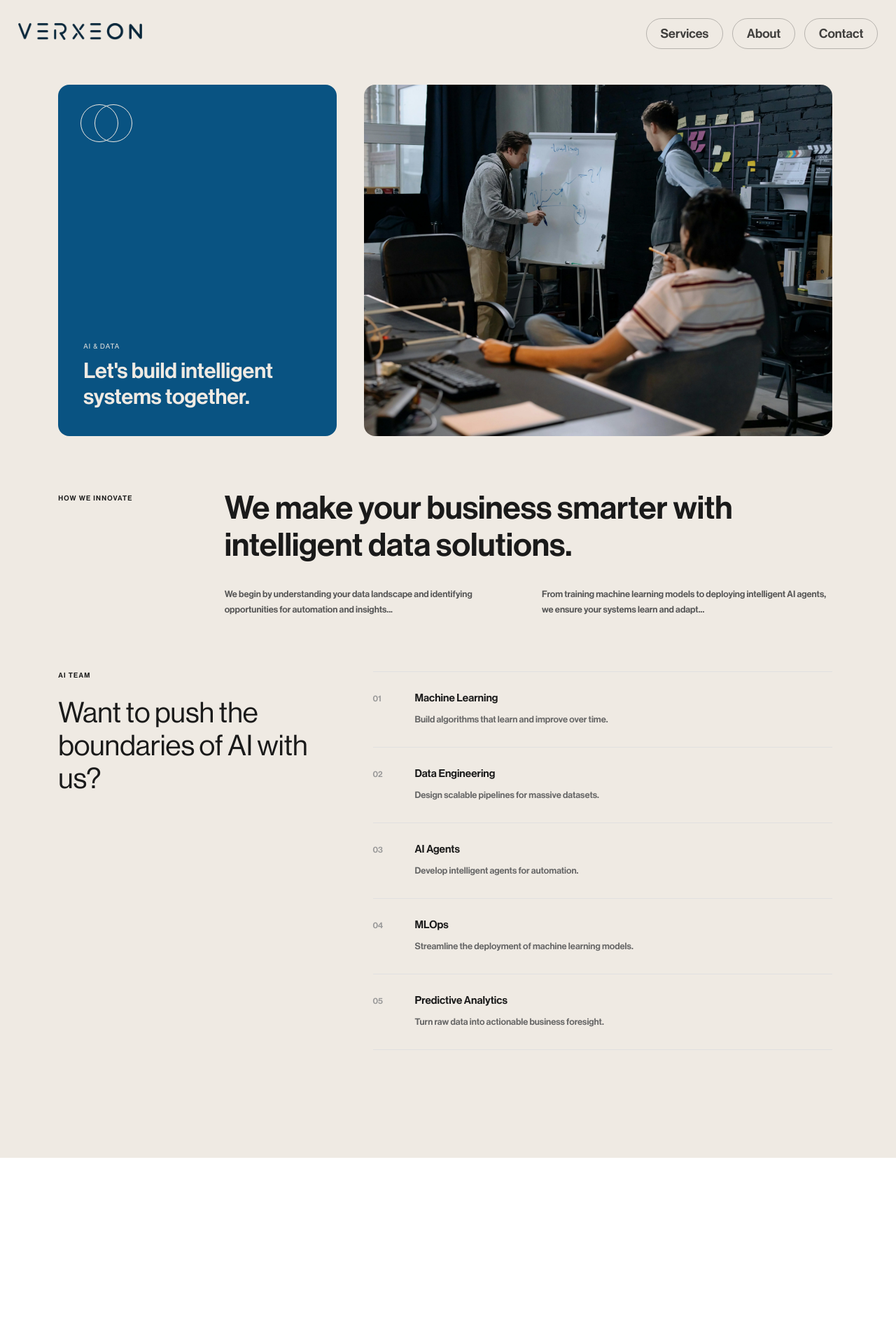
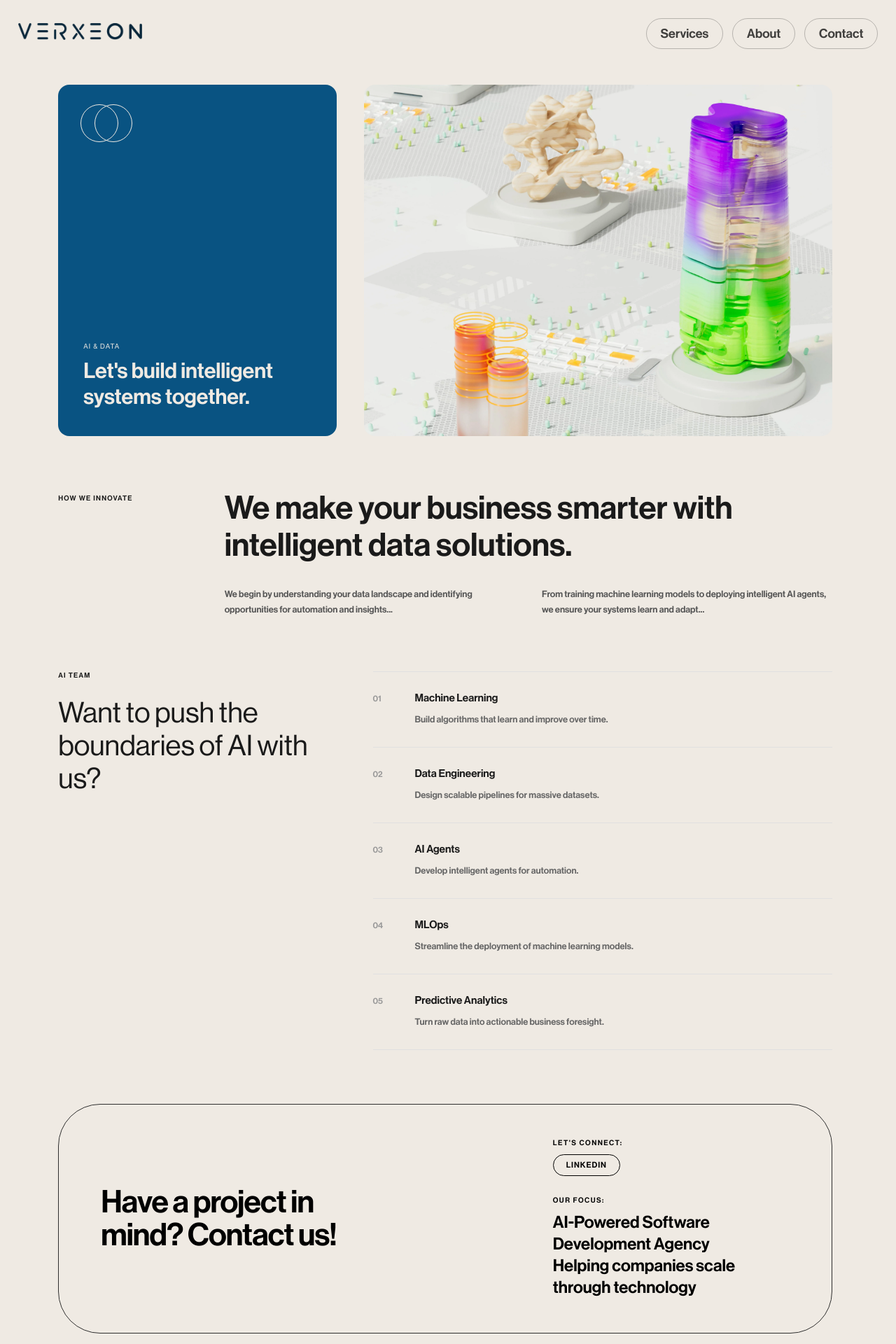
Before and after one commit to Amirshahzad422/verxeon, a Next.js app: page /services/ai in a window 1280 px wide. Shown: the top 1920 px of the page at 70% size. Built offline with nearby package versions, Linux system fonts and the light colour scheme.

Commit message:
feat: add ServicePageTemplate with supporting styles and services data configuration

```diff
--- a/src/app/services/page.css
+++ b/src/app/services/page.css
@@ -581,7 +581,7 @@
 }
 
 /* Column 2 — Circle */
-/* .contact-cta__circle-wrap {
+.contact-cta__circle-wrap {
     position: relative;
     display: flex;
     justify-content: center;
@@ -589,10 +589,10 @@
     width: 100%;
     height: 100%;
     /* background-color: red; */
-    /* cursor: none; */
-/* } */
+    cursor: none;
+}
 
-/* .contact-cta__cursor-circle {
+.contact-cta__cursor-circle {
     position: absolute;
     width: 160px;
     height: 160px;
@@ -609,22 +609,22 @@
     pointer-events: none;
     top: 0;
     left: 0;
-} */
+}
 
-/* .contact-cta__circle-arrow {
+.contact-cta__circle-arrow {
     font-size: 1.4rem;
     color: #efeae3;
     align-self: flex-end;
     line-height: 1;
-} */
+}
 
-/* .contact-cta__circle-label {
+.contact-cta__circle-label {
     font-size: 1rem;
     font-weight: 700;
     color: #efeae3;
     letter-spacing: 0.12em;
     text-transform: uppercase;
-} */
+}
 
 /* Column 3 — Info */
 .contact-cta__info {
--- a/src/components/ServicePageTemplate.jsx
+++ b/src/components/ServicePageTemplate.jsx
@@ -1,3 +1,5 @@
+import CircleCursorInit from "./CircleCursorInit";
+
 export default function ServicePageTemplate({ data }) {
     const { hero, howWeWork, career } = data;
     return (
@@ -9,7 +11,7 @@ export default function ServicePageTemplate({ data }) {
                         <h2>{hero.heading}</h2>
                     </div>
                     <div className="right">
-                        <img src="/images/services/strategy.webp" alt="Workspace" id="img-right" />
+                        <img src={hero.image} alt={hero.tag} id="img-right" />
                     </div>
                 </div>
             </section>
@@ -42,6 +44,35 @@ export default function ServicePageTemplate({ data }) {
                     ))}
                 </div>
             </section>
+            <section className="contact-cta">
+                        <div className="contact-cta__cursor-circle" id="cta-cursor-circle">
+                            <span className="contact-cta__circle-arrow">
+                                <svg width="32" height="32" viewBox="0 0 24 24" fill="none" xmlns="http://www.w3.org/2000/svg">
+                                    <path d="M7 17L17 7M17 7H7M17 7V17" stroke="currentColor" strokeWidth="2" strokeLinecap="round" strokeLinejoin="round"/>
+                                </svg>
+                            </span>
+                            <span className="contact-cta__circle-label">LET'S TALK</span>
+                        </div>
+                        <div className="contact-cta__inner">
+                            <div className="contact-cta__headline">
+                                <h2>Have a project in mind? Contact us!</h2>
+                            </div>
+                            {/* <!-- Column 2: Circle CTA (cursor-tracked) --> */}
+                             <div className="contact-cta__circle-wrap" id="cta-hover-zone"></div>
+                            <div className="contact-cta__info">
+                                <div className="contact-cta__info-group">
+                                    <p className="contact-cta__info-label">LET'S CONNECT:</p>
+                                    <a href="https://www.linkedin.com/company/verxeon/" className="contact-cta__deck-btn">LinkedIn</a>
+                                </div>
+                                <div className="contact-cta__info-group">
+                                    <p className="contact-cta__info-label">OUR FOCUS:</p>
+                                    <p className="contact-cta__address">AI-Powered Software Development Agency<br/>Helping companies scale through technology</p>
+                                </div>
+                            </div>
+                        </div>
+                    </section>
+                    <div className="space"></div>
+                    <CircleCursorInit hoverZoneSelector=".contact-cta" cursorSelector="#cta-cursor-circle" />
         </>
     );
 }
--- a/src/data/servicesData.js
+++ b/src/data/servicesData.js
@@ -3,6 +3,7 @@ export const servicesPages = {
         hero: {
             tag: "Design",
             heading: "Let's craft beautiful interfaces together.",
+            image: "/images/services/design.webp",
         },
         howWeWork: {
             tag: "How We Design",
@@ -27,6 +28,7 @@ export const servicesPages = {
         hero: {
             tag: "Development",
             heading: "Let's build scalable software together.",
+            image: "/images/services/engineering.webp",
         },
         howWeWork: {
             tag: "How We Build",
@@ -51,6 +53,7 @@ export const servicesPages = {
         hero: {
             tag: "Strategy",
             heading: "Let's define your path to success together.",
+            image: "/images/services/strategy.webp",
         },
         howWeWork: {
             tag: "How We Think",
@@ -74,6 +77,7 @@ export const servicesPages = {
         hero: {
             tag: "AI & Data",
             heading: "Let's build intelligent systems together.",
+            image: "/images/services/ai.webp",
         },
         howWeWork: {
             tag: "How We Innovate",
@@ -98,6 +102,7 @@ export const servicesPages = {
         hero: {
             tag: "Emerging Tech",
             heading: "Let's adopt the next wave of technology.",
+            image: "/images/services/emergingtech.webp",
         },
         howWeWork: {
             tag: "How We Explore",
@@ -122,6 +127,7 @@ export const servicesPages = {
         hero: {
             tag: "Optimization",
             heading: "Let's improve what you already have.",
+            image: "/images/services/optimization.webp",
         },
         howWeWork: {
             tag: "How We Optimize",
@@ -146,6 +152,7 @@ export const servicesPages = {
         hero: {
             tag: "Growth",
             heading: "Let's drive measurable business growth.",
+            image: "/images/services/growth.webp",
         },
         howWeWork: {
             tag: "How We Scale",
@@ -170,6 +177,7 @@ export const servicesPages = {
         hero: {
             tag: "Engagement",
             heading: "Let's build the perfect team for you.",
+            image: "/images/services/engagement.webp",
         },
         howWeWork: {
             tag: "How We Engage",
```
